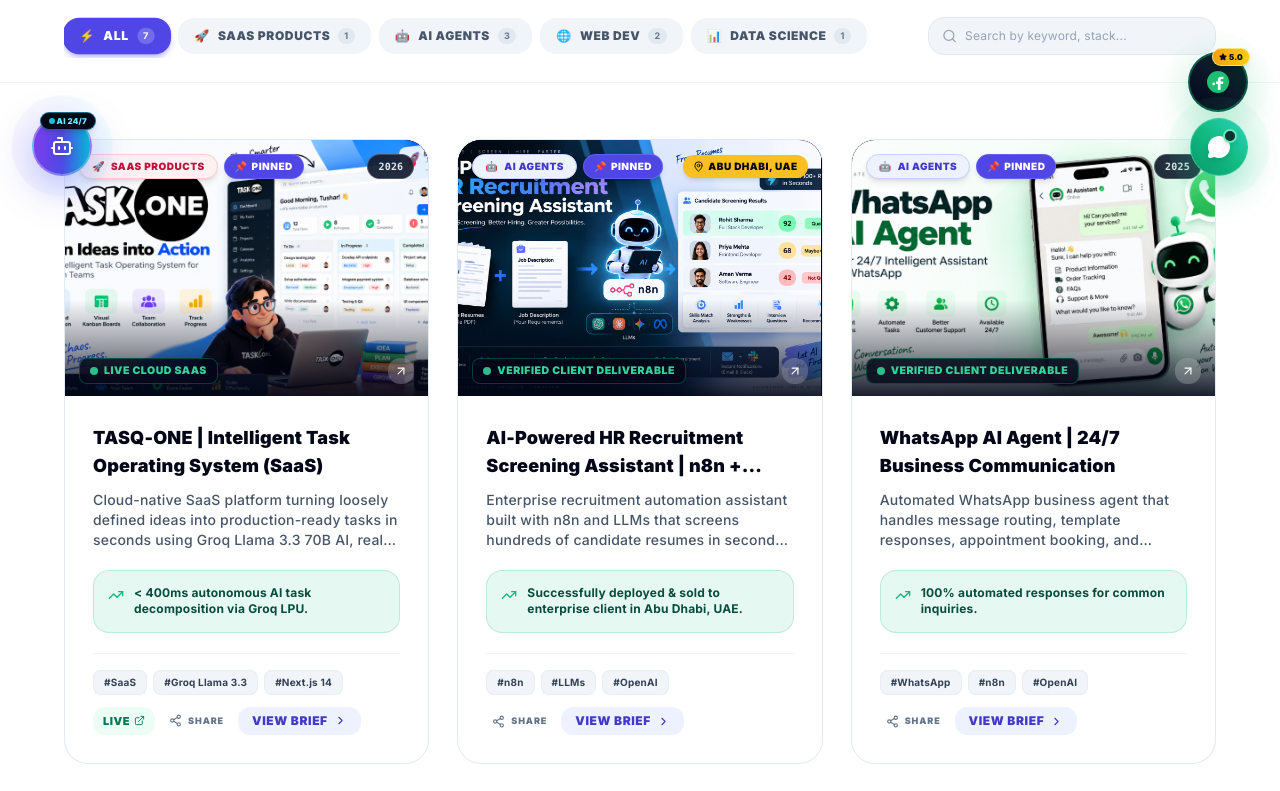
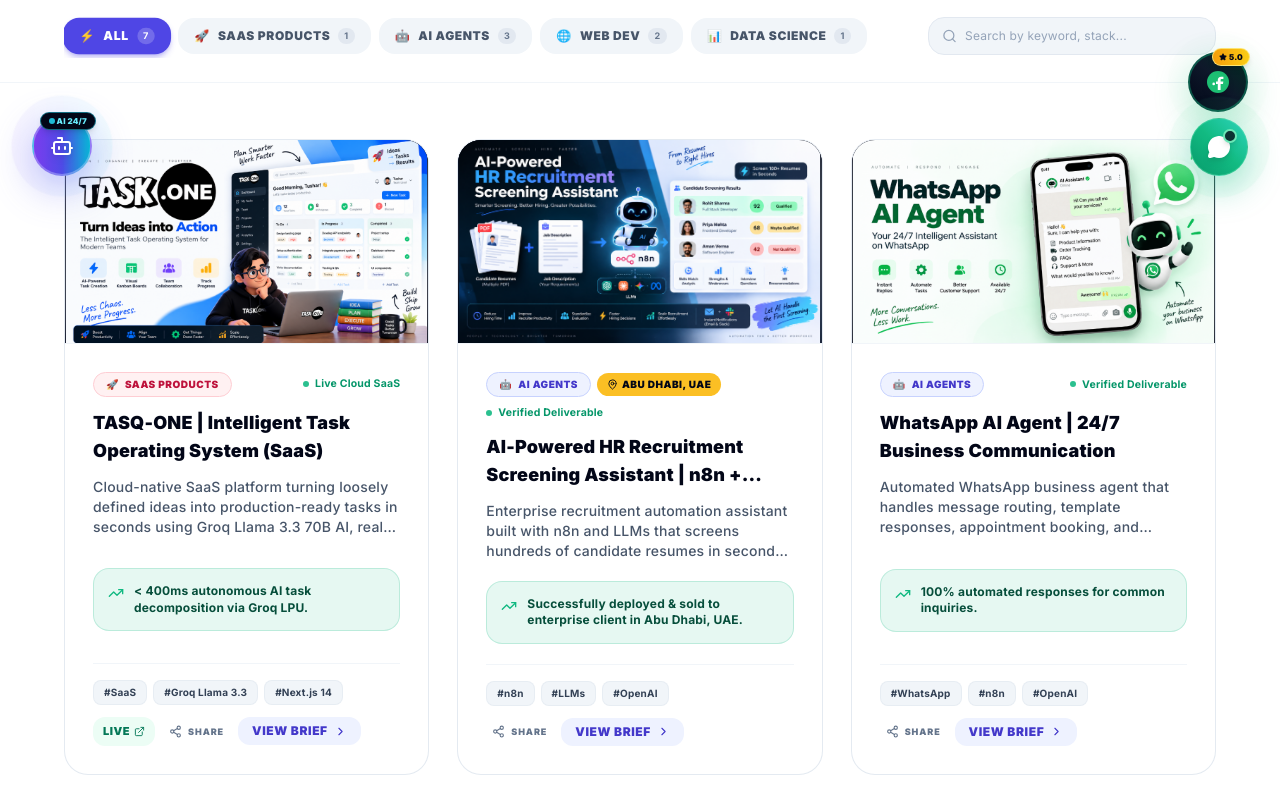
Before and after one commit to Tusharsinghoffical/codewithtushar, a React (Vite) app: page /projects in a window 1280 px wide. Shown: the part 600-1391 px from the top of the page. Built offline with nearby package versions, Linux system fonts and the light colour scheme.

Commit message:
fix(projects): fit thumbnails cleanly inside borders with aspect-16-9 object-contain and remove pinned marks

```diff
--- a/pages/Projects.tsx
+++ b/pages/Projects.tsx
@@ -42,8 +42,8 @@
       onClick={onClick}
       className="group relative flex flex-col bg-white dark:bg-slate-900/90 border border-slate-200/90 dark:border-white/10 rounded-3xl overflow-hidden hover:shadow-2xl hover:shadow-indigo-500/15 hover:-translate-y-1.5 transition-all duration-300 cursor-pointer backdrop-blur-sm"
     >
-      {/* ── Fixed Height Aspect Ratio Thumbnail Container ── */}
-      <div className="relative h-60 sm:h-64 w-full bg-slate-950 overflow-hidden shrink-0 flex items-center justify-center select-none">
+      {/* ── Fixed Aspect Ratio (16:9) Contained Thumbnail ── */}
+      <div className="relative aspect-[16/9] w-full bg-slate-950 overflow-hidden shrink-0 flex items-center justify-center select-none border-b border-slate-100 dark:border-white/5">
         {isLogoImage ? (
           <div className="w-full h-full p-6 flex items-center justify-center relative bg-gradient-to-br from-slate-900 via-slate-950 to-slate-900">
             <div className="absolute inset-0 bg-gradient-to-r from-indigo-500/15 via-violet-500/20 to-cyan-500/15 blur-2xl pointer-events-none" />
@@ -59,56 +59,27 @@
           </div>
         ) : (
           <div className="w-full h-full relative overflow-hidden bg-slate-950 flex items-center justify-center">
+            {/* Ambient blurred backdrop to seamlessly frame graphics */}
+            <img
+              src={project.imageUrl || '/projects/p1.svg'}
+              alt=""
+              aria-hidden="true"
+              className="absolute inset-0 w-full h-full object-cover blur-xl opacity-35 scale-110 pointer-events-none"
+            />
+            {/* Primary Graphic fitted 100% inside container borders without clipping */}
             <img
               src={project.imageUrl || '/projects/p1.svg'}
               alt={project.title}
               loading="lazy"
               decoding="async"
-              className="w-full h-full object-cover object-center group-hover:scale-105 transition-transform duration-700"
+              className="relative z-[1] w-full h-full object-contain object-center transition-transform duration-500 group-hover:scale-[1.02]"
             />
           </div>
         )}
 
-        {/* Soft Bottom Gradient to enhance badge readability without obscuring image */}
-        <div className="absolute inset-x-0 bottom-0 h-24 bg-gradient-to-t from-slate-950/90 via-slate-950/40 to-transparent pointer-events-none" />
-
-        {/* Top Badges (Category + Pinned + Location / Date) */}
-        <div className="absolute top-3.5 left-3.5 right-3.5 flex items-center justify-between gap-2 z-10 pointer-events-none">
-          <div className="flex items-center gap-1.5 flex-wrap">
-            <span className={`inline-flex items-center gap-1.5 px-3 py-1 rounded-full text-[10px] font-black uppercase tracking-wider backdrop-blur-md border ${m.badgeCls} shadow-md`}>
-              <span>{m.emoji}</span>
-              <span>{project.category}</span>
-            </span>
-            {project.isPinned && (
-              <span className="px-2.5 py-1 rounded-full text-[10px] font-black uppercase tracking-wider bg-indigo-600 text-white shadow-md flex items-center gap-1 font-outfit backdrop-blur-md border border-indigo-400/40">
-                <span>📌</span>
-                <span>Pinned</span>
-              </span>
-            )}
-          </div>
-
-          <div className="flex items-center gap-1.5">
-            {project.clientLocation && (
-              <span className="px-2.5 py-1 rounded-full text-[10px] font-black uppercase tracking-wider bg-amber-400 text-slate-950 shadow-md flex items-center gap-1 font-outfit">
-                <MapPin size={11} className="text-slate-950" />
-                <span>{project.clientLocation}</span>
-              </span>
-            )}
-            {project.date && !project.clientLocation && (
-              <span className="px-2.5 py-1 rounded-full text-[10px] font-bold bg-slate-900/90 text-slate-200 border border-white/20 backdrop-blur-md font-mono">
-                {project.date}
-              </span>
-            )}
-          </div>
-        </div>
-
-        {/* Bottom Deliverable Status */}
-        <div className="absolute bottom-3 left-3.5 right-3.5 z-10 flex items-center justify-between text-xs text-white font-bold pointer-events-none">
-          <span className="inline-flex items-center gap-1.5 text-[10.5px] font-black uppercase tracking-wider text-emerald-400 bg-slate-950/80 px-2.5 py-1 rounded-lg backdrop-blur-md border border-emerald-500/30 shadow-xs">
-            <span className="w-2 h-2 rounded-full bg-emerald-400 animate-pulse" />
-            {project.category === 'SaaS Products' ? 'Live Cloud SaaS' : 'Verified Client Deliverable'}
-          </span>
-          <span className="p-1.5 rounded-xl bg-white/20 text-white backdrop-blur-md group-hover:bg-indigo-600 transition-colors shadow-xs">
+        {/* Subtle Hover Action Indicator */}
+        <div className="absolute top-3 right-3 opacity-0 group-hover:opacity-100 transition-opacity duration-200 z-10 pointer-events-none">
+          <span className="p-2 rounded-xl bg-slate-950/80 text-white backdrop-blur-md border border-white/20 shadow-lg flex items-center justify-center">
             <ArrowUpRight size={14} />
           </span>
         </div>
@@ -116,7 +87,28 @@
 
       {/* ── Body Content ── */}
       <div className="p-6 sm:p-7 flex flex-col flex-grow justify-between space-y-5">
-        <div className="space-y-2.5">
+        <div className="space-y-3">
+          {/* Category, Location & Verification Status (Cleanly placed in body so thumbnail is 100% visible) */}
+          <div className="flex flex-wrap items-center justify-between gap-2">
+            <div className="flex flex-wrap items-center gap-1.5">
+              <span className={`inline-flex items-center gap-1.5 px-3 py-1 rounded-full text-[10px] font-black uppercase tracking-wider backdrop-blur-md border ${m.badgeCls} shadow-xs`}>
+                <span>{m.emoji}</span>
+                <span>{project.category}</span>
+              </span>
+              {project.clientLocation && (
+                <span className="inline-flex items-center gap-1 px-2.5 py-1 rounded-full text-[10px] font-black uppercase tracking-wider bg-amber-400 text-slate-950 font-outfit shadow-xs">
+                  <MapPin size={11} className="text-slate-950" />
+                  <span>{project.clientLocation}</span>
+                </span>
+              )}
+            </div>
+
+            <span className="inline-flex items-center gap-1.5 text-[10.5px] font-bold text-emerald-600 dark:text-emerald-400">
+              <span className="w-1.5 h-1.5 rounded-full bg-emerald-500 animate-pulse" />
+              <span>{project.category === 'SaaS Products' ? 'Live Cloud SaaS' : 'Verified Deliverable'}</span>
+            </span>
+          </div>
+
           <h3 className="text-base sm:text-lg font-outfit font-black text-slate-950 dark:text-white leading-snug group-hover:text-indigo-600 dark:group-hover:text-indigo-400 transition-colors line-clamp-2">
             {project.title}
           </h3>
@@ -412,12 +404,6 @@
                   <span>{cmeta(selected.category || 'All').emoji}</span>
                   <span>{selected.category}</span>
                 </span>
-
-                {selected.isPinned && (
-                  <span className="px-2.5 py-1 rounded-full text-[10px] font-black uppercase tracking-wider bg-indigo-600 text-white font-outfit inline-flex items-center gap-1 shadow-xs">
-                    <span>📌 Pinned Deliverable</span>
-                  </span>
-                )}
 
                 {selected.clientLocation && (
                   <span className="px-3 py-1 rounded-full text-[10px] font-black uppercase tracking-wider bg-amber-400 text-slate-950 font-outfit inline-flex items-center gap-1 shadow-xs">
```
